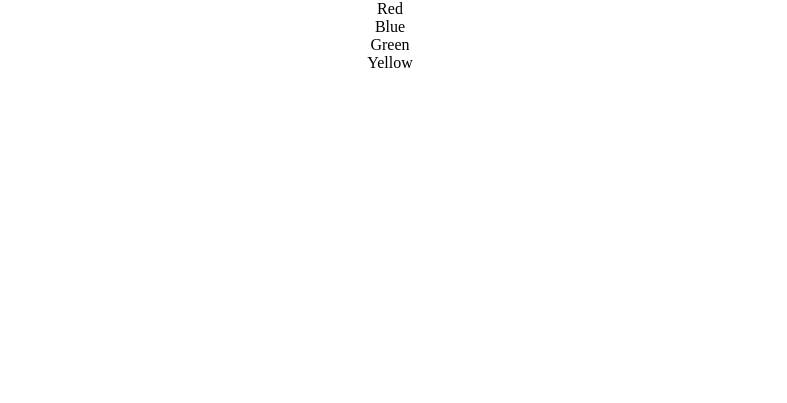
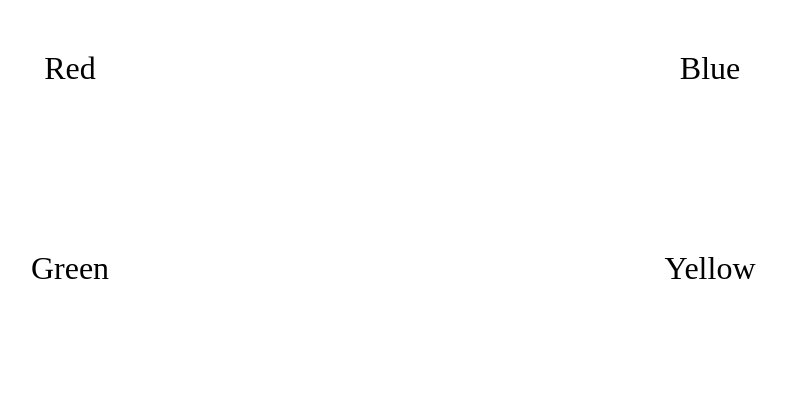
Before and after one commit to sedwards19/p2-edwards_sydney, a website: page index.html in a window 1280 px wide. Shown: the whole page, without its empty margins (250-1037 px from the left). Drawn offline with Linux system fonts and the light colour scheme.

Commit message:
Style fortune teller

```diff
--- a/index.html
+++ b/index.html
@@ -13,22 +13,18 @@
 			<section>
         		<p>Red</p>
    		 	</section>
-   		 </div>
 
-   		 <div>
    		 	<section>
         		<p>Blue</p>
    		 	</section>
-   		</div>
+   	</div>
 
 
    		 <div>
    		 	<section>
         		<p>Green</p>
    		 	</section>
-   		 </div>
 
-   		<div>
    			<section>
         		<p>Yellow</p>
    		 	</section>
--- a/main.css
+++ b/main.css
@@ -1,15 +1,26 @@
 * {
+	padding: 0;
 	margin: 0;
+	border: 0;
+}
+:focus {
+	outline: none;
 }
 div {
 	text-align: center;
 	background-color: white;
+	display: flex;
+}
+section {
+	width: 50%;
+	height: 200px;
+}
+p {
+	font-size: 2rem;
+	padding-top: 50px;
 
 }
 .red {
 	transition: all 1s;
 	background-color: red;
 }
-.column1 {
-	width: 50%;
-}
```
